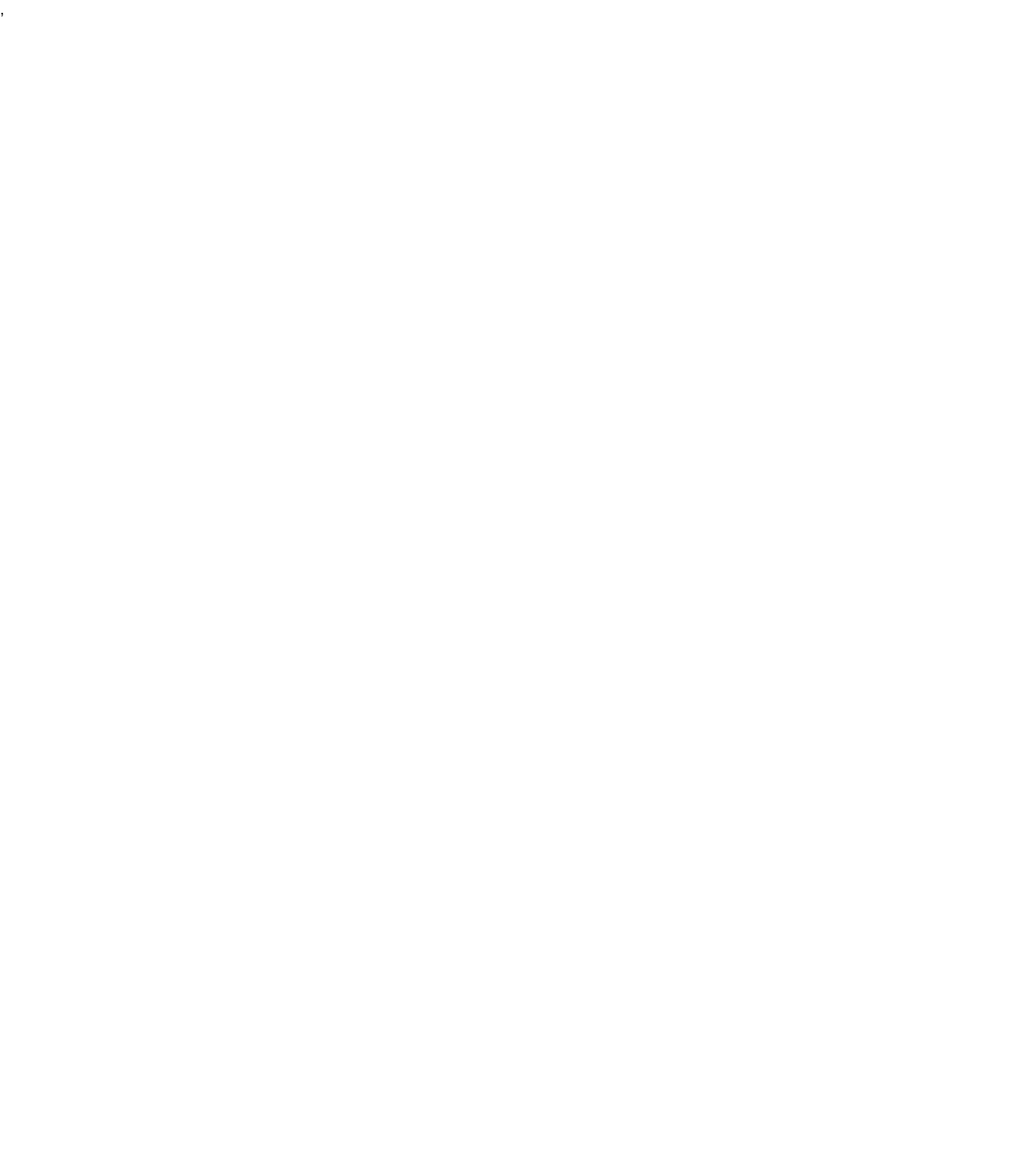
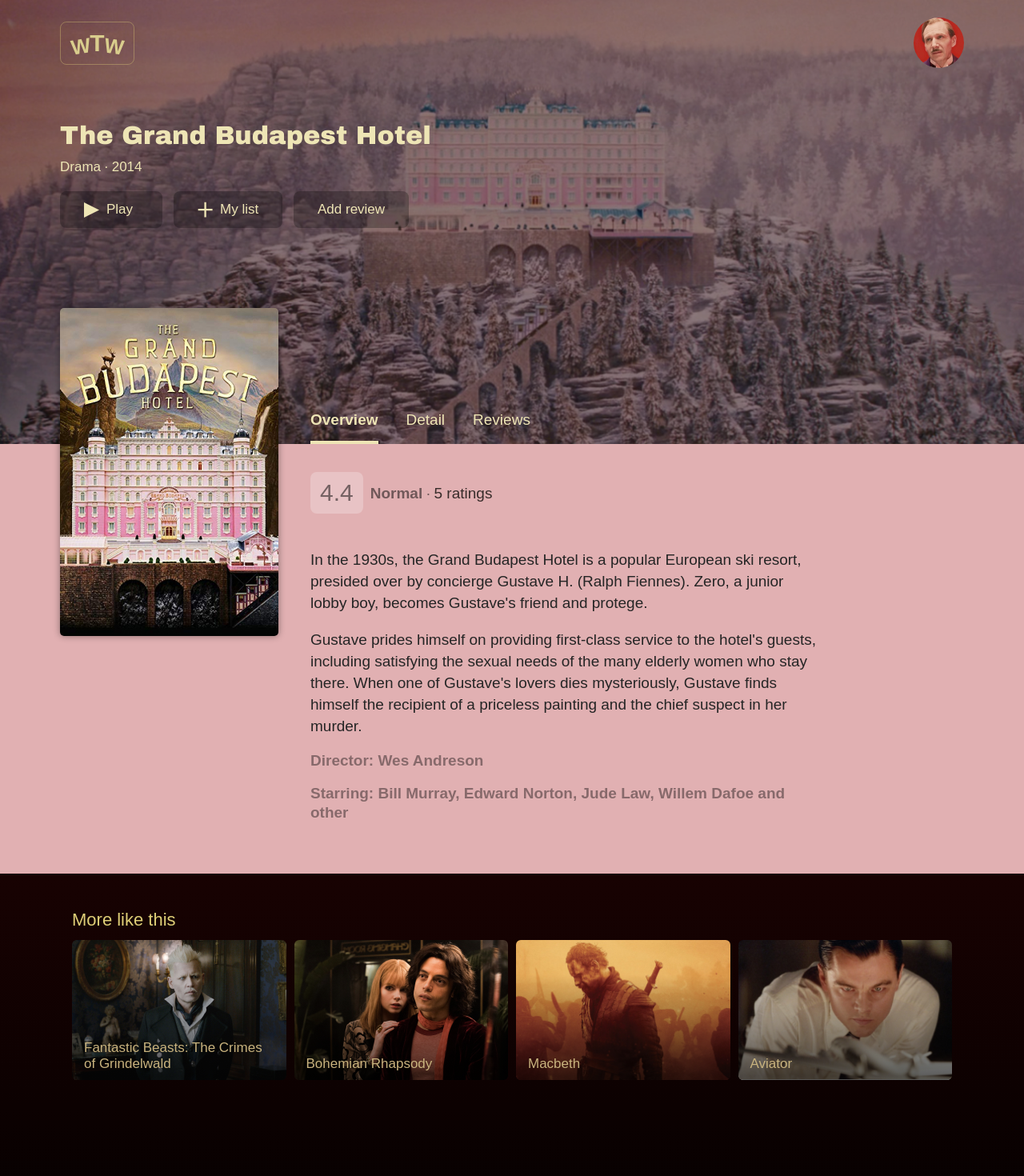
Before and after one commit to egor-js/1342395-what-to-watch-5, a React app: page /films/01 in a window 1280 px wide. Shown: the top 1470 px of the page at 80% size. Before the commit the page ends 800 px from the top, so only its background shows below. Built offline with nearby package versions, Linux system fonts and the light colour scheme.

Commit message:
add link to film-page

```diff
--- a/src/components/app/app.jsx
+++ b/src/components/app/app.jsx
@@ -3,14 +3,14 @@
 import Main from "../main/main";
 import AuthScreen from "../auth-screen/auth-screen";
 import MyList from "../my-list/my-list";
-// import MoviePage from "../movie-page/movie-page";
+import MoviePage from "../movie-page/movie-page";
 // import AddReview from "../add-review/add-review";
-// import Player from "../player/player";
+import Player from "../player/player";
 import {propsApp} from "../../props";
 
 const App = (props) => {
   console.log(props);
-  const {users, reviews} = props;
+  const {users, reviews, films} = props;
 
   return (
     <BrowserRouter>
@@ -24,7 +24,7 @@
         <Route exact path="/mylist">
           <MyList />
         </Route>
-        {/* <Route
+        <Route
           path="/films/:id"
           exact
           render={({match}) => {
@@ -74,7 +74,7 @@
                 film={currentFilm}
               />);
           }}
-        /> */}
+        />
 
 
       </Switch>
--- a/src/components/movies-list/movies-list.jsx
+++ b/src/components/movies-list/movies-list.jsx
@@ -18,6 +18,7 @@
     this._onMouseEnter = this._onMouseEnter.bind(this);
     this._onMouseLeave = this._onMouseLeave.bind(this);
     this._onMoreClick = this._onMoreClick.bind(this);
+    this._onClick = this._onClick.bind(this);
     this._delayTimer = null;
   }
 
@@ -39,6 +40,10 @@
 
   _onMoreClick() {
     this.setState(({page}) => ({page: 1 + page}));
+  }
+
+  _onClick(id) {
+    return null;
   }
 
   render() {
@@ -72,6 +77,7 @@
               src={film.src}
               onMouseEnter={this._onMouseEnter}
               onMouseLeave={this._onMouseLeave}
+              onMouseClick={this._onClick}
               isPlaying={activeMovieId === film.id}
             />
           )}
--- a/src/index.js
+++ b/src/index.js
@@ -18,8 +18,9 @@
 ReactDOM.render(
     <Provider store={store}>
       <App
-        users = {users}
-        reviews = {reviews}
+        films={films}
+        users={users}
+        reviews={reviews}
       />,
     </Provider>,
     document.querySelector(`#root`)
--- a/src/mocks/films.js
+++ b/src/mocks/films.js
@@ -20,7 +20,7 @@
     releaseDate: `2018-10-31T00:00:00.000Z`,
     raitingGlobal: `8.9`,
     director: `Wes Andreson`,
-    description1: `In the 1930s, the Grand Budapest Hotel is a popular European ski resort, presided over by concierge Gustave H. (Ralph Fiennes). Zero, a junior lobby boy, becomes Gustave's friend and protege.`,
+    description1: `Fantastic Beasts: The Crimes of Grindelwald In the 1930s, the Grand Budapest Hotel is a popular European ski resort, presided over by concierge Gustave H. (Ralph Fiennes). Zero, a junior lobby boy, becomes Gustave's friend and protege.`,
     description2: `Gustave prides himself on providing first-class service to the hotel's guests, including satisfying the sexual needs of the many elderly women who stay there. When one of Gustave's lovers dies mysteriously, Gustave finds himself the recipient of a priceless painting and the chief suspect in her murder.`,
     starring: [`Bill Murray`, `Edward Norton`, `Jude Law`, `Willem Dafoe`],
     time: `2:30`,
@@ -34,7 +34,7 @@
     releaseDate: `2018-10-22T00:00:00.000Z`,
     raitingGlobal: `8.9`,
     director: `Wes Andreson`,
-    description1: `In the 1930s, the Grand Budapest Hotel is a popular European ski resort, presided over by concierge Gustave H. (Ralph Fiennes). Zero, a junior lobby boy, becomes Gustave's friend and protege.`,
+    description1: `Bohemian Rhapsody In the 1930s, the Grand Budapest Hotel is a popular European ski resort, presided over by concierge Gustave H. (Ralph Fiennes). Zero, a junior lobby boy, becomes Gustave's friend and protege.`,
     description2: `Gustave prides himself on providing first-class service to the hotel's guests, including satisfying the sexual needs of the many elderly women who stay there. When one of Gustave's lovers dies mysteriously, Gustave finds himself the recipient of a priceless painting and the chief suspect in her murder.`,
     starring: [`Bill Murray`, `Edward Norton`, `Jude Law`, `Willem Dafoe`],
     time: `2:30`,
@@ -48,7 +48,7 @@
     releaseDate: `2015-05-22T00:00:00.000Z`,
     raitingGlobal: `8.9`,
     director: `Wes Andreson`,
-    description1: `In the 1930s, the Grand Budapest Hotel is a popular European ski resort, presided over by concierge Gustave H. (Ralph Fiennes). Zero, a junior lobby boy, becomes Gustave's friend and protege.`,
+    description1: `Macbeth In the 1930s, the Grand Budapest Hotel is a popular European ski resort, presided over by concierge Gustave H. (Ralph Fiennes). Zero, a junior lobby boy, becomes Gustave's friend and protege.`,
     description2: `Gustave prides himself on providing first-class service to the hotel's guests, including satisfying the sexual needs of the many elderly women who stay there. When one of Gustave's lovers dies mysteriously, Gustave finds himself the recipient of a priceless painting and the chief suspect in her murder.`,
     starring: [`Bill Murray`, `Edward Norton`, `Jude Law`, `Willem Dafoe`],
     time: `2:30`,
@@ -62,7 +62,7 @@
     releaseDate: `2004-11-30T00:00:00.000Z`,
     raitingGlobal: `8.9`,
     director: `Wes Andreson`,
-    description1: `In the 1930s, the Grand Budapest Hotel is a popular European ski resort, presided over by concierge Gustave H. (Ralph Fiennes). Zero, a junior lobby boy, becomes Gustave's friend and protege.`,
+    description1: `Aviator In the 1930s, the Grand Budapest Hotel is a popular European ski resort, presided over by concierge Gustave H. (Ralph Fiennes). Zero, a junior lobby boy, becomes Gustave's friend and protege.`,
     description2: `Gustave prides himself on providing first-class service to the hotel's guests, including satisfying the sexual needs of the many elderly women who stay there. When one of Gustave's lovers dies mysteriously, Gustave finds himself the recipient of a priceless painting and the chief suspect in her murder.`,
     starring: [`Bill Murray`, `Edward Norton`, `Jude Law`, `Willem Dafoe`],
     time: `2:30`,
@@ -76,7 +76,7 @@
     releaseDate: `2011-05-11T00:00:00.000Z`,
     raitingGlobal: `8.9`,
     director: `Wes Andreson`,
-    description1: `In the 1930s, the Grand Budapest Hotel is a popular European ski resort, presided over by concierge Gustave H. (Ralph Fiennes). Zero, a junior lobby boy, becomes Gustave's friend and protege.`,
+    description1: `We need to talk about Kevin In the 1930s, the Grand Budapest Hotel is a popular European ski resort, presided over by concierge Gustave H. (Ralph Fiennes). Zero, a junior lobby boy, becomes Gustave's friend and protege.`,
     description2: `Gustave prides himself on providing first-class service to the hotel's guests, including satisfying the sexual needs of the many elderly women who stay there. When one of Gustave's lovers dies mysteriously, Gustave finds himself the recipient of a priceless painting and the chief suspect in her murder.`,
     starring: [`Bill Murray`, `Edward Norton`, `Jude Law`, `Willem Dafoe`],
     time: `2:30`,
@@ -90,7 +90,7 @@
     releaseDate: `2014-01-18T00:00:00.000Z`,
     raitingGlobal: `8.9`,
     director: `Wes Andreson`,
-    description1: `In the 1930s, the Grand Budapest Hotel is a popular European ski resort, presided over by concierge Gustave H. (Ralph Fiennes). Zero, a junior lobby boy, becomes Gustave's friend and protege.`,
+    description1: `What We Do in the Shadows In the 1930s, the Grand Budapest Hotel is a popular European ski resort, presided over by concierge Gustave H. (Ralph Fiennes). Zero, a junior lobby boy, becomes Gustave's friend and protege.`,
     description2: `Gustave prides himself on providing first-class service to the hotel's guests, including satisfying the sexual needs of the many elderly women who stay there. When one of Gustave's lovers dies mysteriously, Gustave finds himself the recipient of a priceless painting and the chief suspect in her murder.`,
     starring: [`Bill Murray`, `Edward Norton`, `Jude Law`, `Willem Dafoe`],
     time: `2:30`,
@@ -104,7 +104,7 @@
     releaseDate: `2015-12-15T00:00:00.000Z`,
     raitingGlobal: `8.9`,
     director: `Wes Andreson`,
-    description1: `In the 1930s, the Grand Budapest Hotel is a popular European ski resort, presided over by concierge Gustave H. (Ralph Fiennes). Zero, a junior lobby boy, becomes Gustave's friend and protege.`,
+    description1: `The Revenant In the 1930s, the Grand Budapest Hotel is a popular European ski resort, presided over by concierge Gustave H. (Ralph Fiennes). Zero, a junior lobby boy, becomes Gustave's friend and protege.`,
     description2: `Gustave prides himself on providing first-class service to the hotel's guests, including satisfying the sexual needs of the many elderly women who stay there. When one of Gustave's lovers dies mysteriously, Gustave finds himself the recipient of a priceless painting and the chief suspect in her murder.`,
     starring: [`Bill Murray`, `Edward Norton`, `Jude Law`, `Willem Dafoe`],
     time: `2:30`,
@@ -118,7 +118,7 @@
     releaseDate: `1994-05-20T00:00:00.000Z`,
     raitingGlobal: `8.9`,
     director: `Wes Andreson`,
-    description1: `In the 1930s, the Grand Budapest Hotel is a popular European ski resort, presided over by concierge Gustave H. (Ralph Fiennes). Zero, a junior lobby boy, becomes Gustave's friend and protege.`,
+    description1: `Pulp Fiction The Revenant In the 1930s, the Grand Budapest Hotel is a popular European ski resort, presided over by concierge Gustave H. (Ralph Fiennes). Zero, a junior lobby boy, becomes Gustave's friend and protege.`,
     description2: `Gustave prides himself on providing first-class service to the hotel's guests, including satisfying the sexual needs of the many elderly women who stay there. When one of Gustave's lovers dies mysteriously, Gustave finds himself the recipient of a priceless painting and the chief suspect in her murder.`,
     starring: [`Bill Murray`, `Edward Norton`, `Jude Law`, `Willem Dafoe`],
     time: `2:30`,
@@ -132,7 +132,7 @@
     releaseDate: `2003-04-05T00:00:00.000Z`,
     raitingGlobal: `8.9`,
     director: `Wes Andreson`,
-    description1: `In the 1930s, the Grand Budapest Hotel is a popular European ski resort, presided over by concierge Gustave H. (Ralph Fiennes). Zero, a junior lobby boy, becomes Gustave's friend and protege.`,
+    description1: `Johnny English In the 1930s, the Grand Budapest Hotel is a popular European ski resort, presided over by concierge Gustave H. (Ralph Fiennes). Zero, a junior lobby boy, becomes Gustave's friend and protege.`,
     description2: `Gustave prides himself on providing first-class service to the hotel's guests, including satisfying the sexual needs of the many elderly women who stay there. When one of Gustave's lovers dies mysteriously, Gustave finds himself the recipient of a priceless painting and the chief suspect in her murder.`,
     starring: [`Bill Murray`, `Edward Norton`, `Jude Law`, `Willem Dafoe`],
     time: `2:30`,
```
Also changed, not shown: src/components/movie-card/movie-card.jsx (+12 -2 lines).
